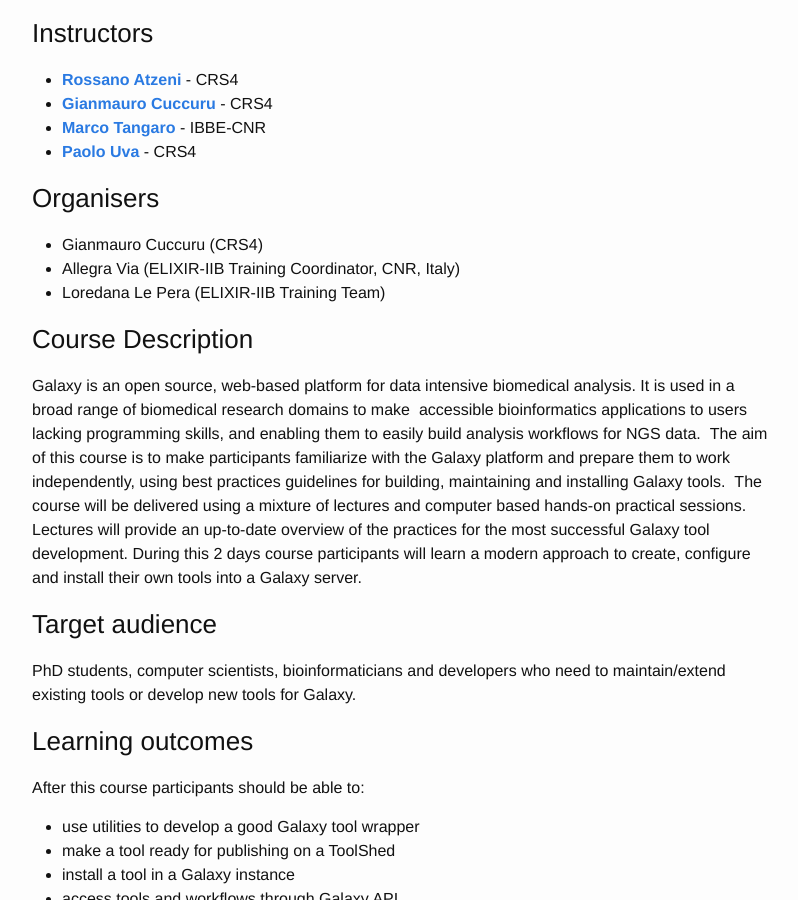
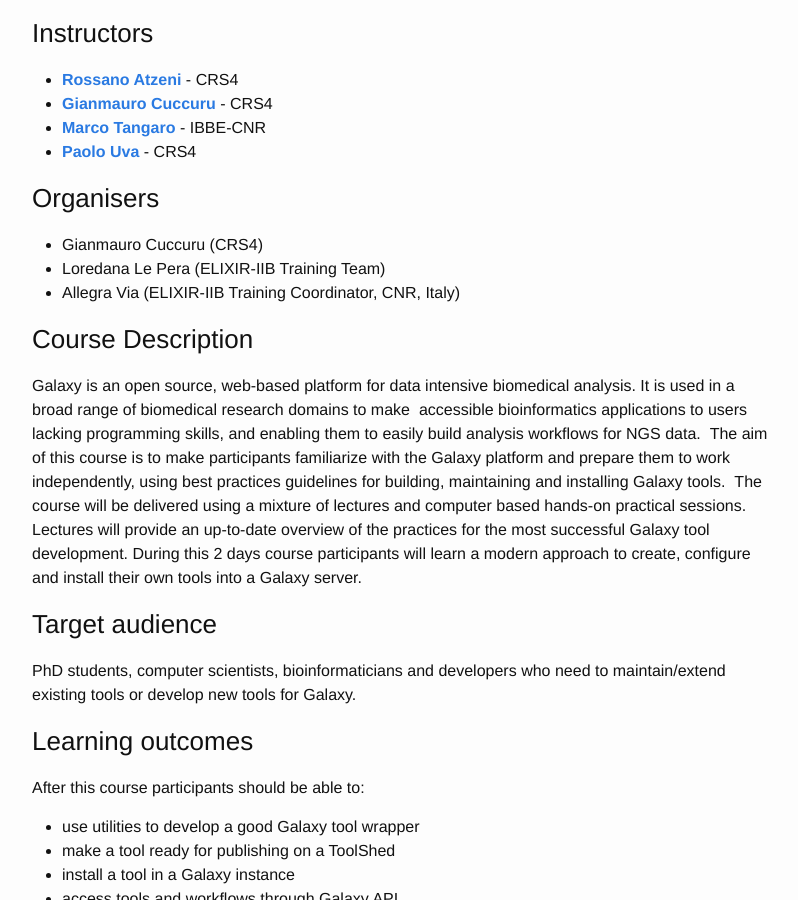
Before and after one commit to ELIXIR-IIB-training/website, a Jekyll site: the page built from _posts/2017-07-03-Galaxy-Cagliari.md, in a window 1280 px wide and 900 px high, scrolled down 742 px. Shown: the whole window, without its empty margins (238-1036 px from the left). Built offline with Jekyll 4.4.1, drawn with Linux system fonts in a browser that asks for light colours.

```diff
--- a/_posts/2017-07-03-Galaxy-Cagliari.md
+++ b/_posts/2017-07-03-Galaxy-Cagliari.md
@@ -40,8 +40,8 @@ A maximum of **25** candidates will be accepted in the course. Selection will st
 
 ### Organisers
 - Gianmauro Cuccuru (CRS4)
+- Loredana Le Pera (ELIXIR-IIB Training Team)
 - Allegra Via (ELIXIR-IIB Training Coordinator, CNR, Italy)
-- Loredana Le Pera (ELIXIR-IIB Training Team)
 <br>
 
 ### Course Description
```
